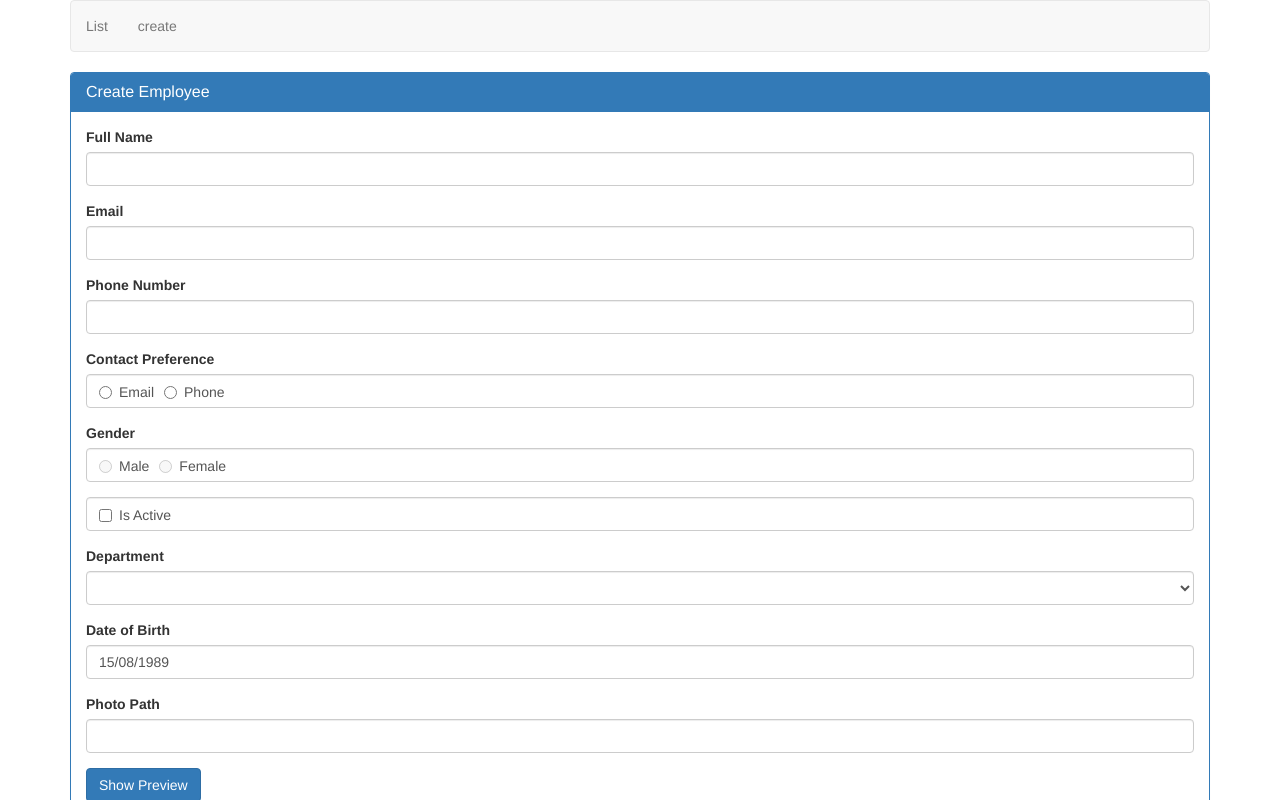
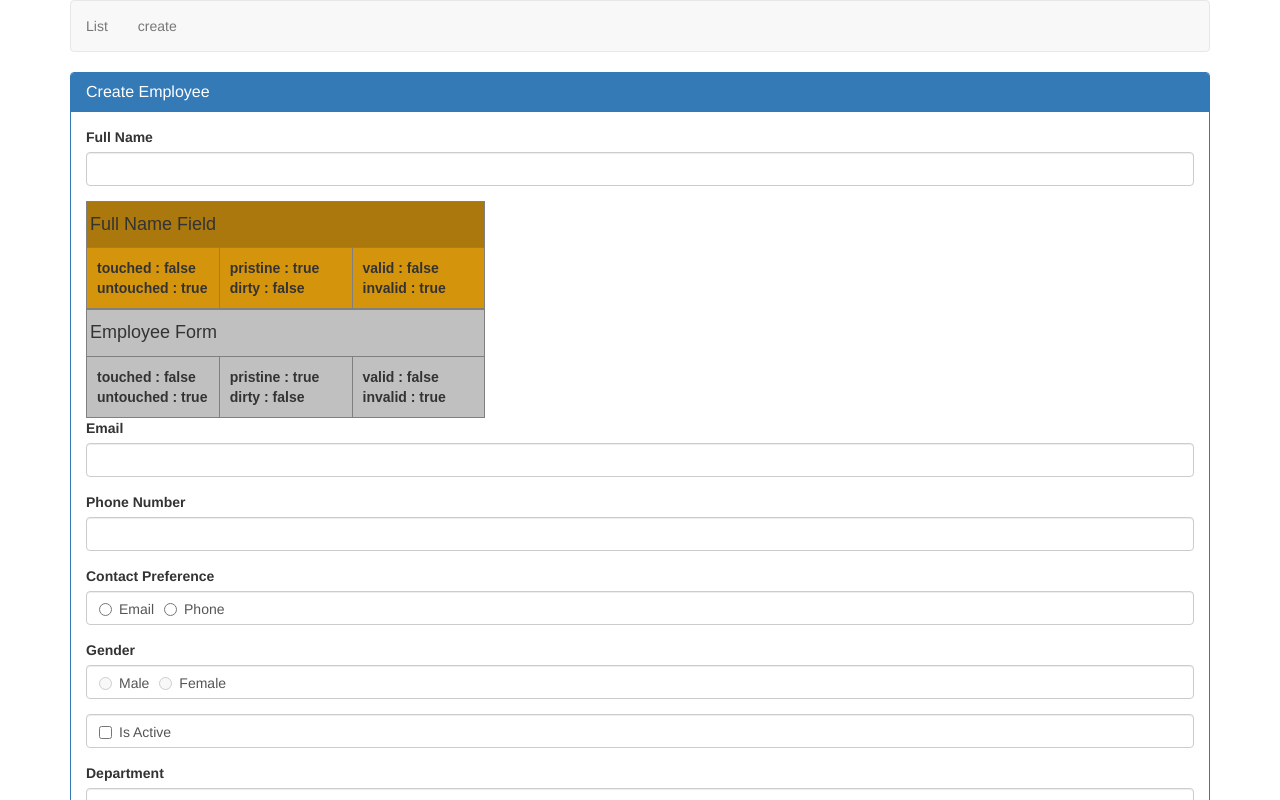
Before and after one commit to gitSEND/angular-crud-2019, an Angular app: page /create in a window 1280 px wide. Shown: the top 800 px of the page. Built offline with nearby package versions, Linux system fonts and the light colour scheme.

Commit message:
angular form validation

```diff
--- a/src/app/employees/create-employee.component.html
+++ b/src/app/employees/create-employee.component.html
@@ -1,4 +1,4 @@
-<form #employeeForm="ngForm" ngNativeValidate (ngSubmit)="saveEmployee(employeeForm)">
+<form #employeeForm="ngForm" (ngSubmit)="saveEmployee(employeeForm)">
     <div class="panel panel-primary">
         <div class="panel-heading">
             <h3 class="panel-title">Create Employee</h3>
@@ -7,12 +7,58 @@
 
             <div class="form-group">
                 <label for="fullName">Full Name</label>
-                <input required id="fullName" type="text" class="form-control" name="fullName" [(ngModel)]="fullName">
+                <input required id="fullName" type="text" class="form-control" name="fullName" [(ngModel)]="fullName"
+                    #fullNameControl="ngModel">
             </div>
+
+            <table border=1 style="border-collapse:collapse; font-family:Arial; table-layout: fixed">
+                <tr style="background-color:rgb(170, 120, 12); font-weight: bold">
+                    <td colspan="3" style="padding:3px; white-space:nowrap; width:100%">
+                        <h4>Full Name Field</h4>
+                    </td>
+                </tr>
+                <tr style="background-color:rgb(212, 149, 13); font-weight: bold">
+                    <td style="padding:10px; white-space:nowrap; width:33%">
+                        <div>touched : {{ fullNameControl.touched }}</div>
+                        <div>untouched : {{ fullNameControl.untouched }}</div>
+                    </td>
+                    <td style="padding:10px; white-space:nowrap; width:33%">
+                        <div>pristine : {{ fullNameControl.pristine }}</div>
+                        <div>dirty : {{ fullNameControl.dirty }}</div>
+                    </td>
+                    <td style="padding:10px; white-space:nowrap; width:33%">
+                        <div>valid : {{ fullNameControl.valid }}</div>
+                        <div>invalid : {{ fullNameControl.invalid }}</div>
+                    </td>
+                </tr>
+            </table>
+
+            <table border=1 style="border-collapse:collapse; font-family:Arial; table-layout: fixed">
+                <tr style="background-color:silver; font-weight: bold">
+                    <td colspan="3" style="padding:3px; white-space:nowrap; width:100%">
+                        <h4>Employee Form</h4>
+                    </td>
+                </tr>
+                <tr style="background-color:silver; font-weight: bold">
+                    <td style="padding:10px; white-space:nowrap; width:33%">
+                        <div>touched : {{ employeeForm.touched }}</div>
+                        <div>untouched : {{ employeeForm.untouched }}</div>
+                    </td>
+                    <td style="padding:10px; white-space:nowrap; width:33%">
+                        <div>pristine : {{ employeeForm.pristine }}</div>
+                        <div>dirty : {{ employeeForm.dirty }}</div>
+                    </td>
+                    <td style="padding:10px; white-space:nowrap; width:33%">
+                        <div>valid : {{ employeeForm.valid }}</div>
+                        <div>invalid : {{ employeeForm.invalid }}</div>
+                    </td>
+                </tr>
+            </table>
+
 
             <div class="form-group">
                 <label for="email">Email</label>
-                <input id="email" type="text" class="form-control" name="email" [(ngModel)]="email">
+                <input required id="email" type="text" class="form-control" name="email" [(ngModel)]="email">
             </div>
 
             <div class="form-group">
```
